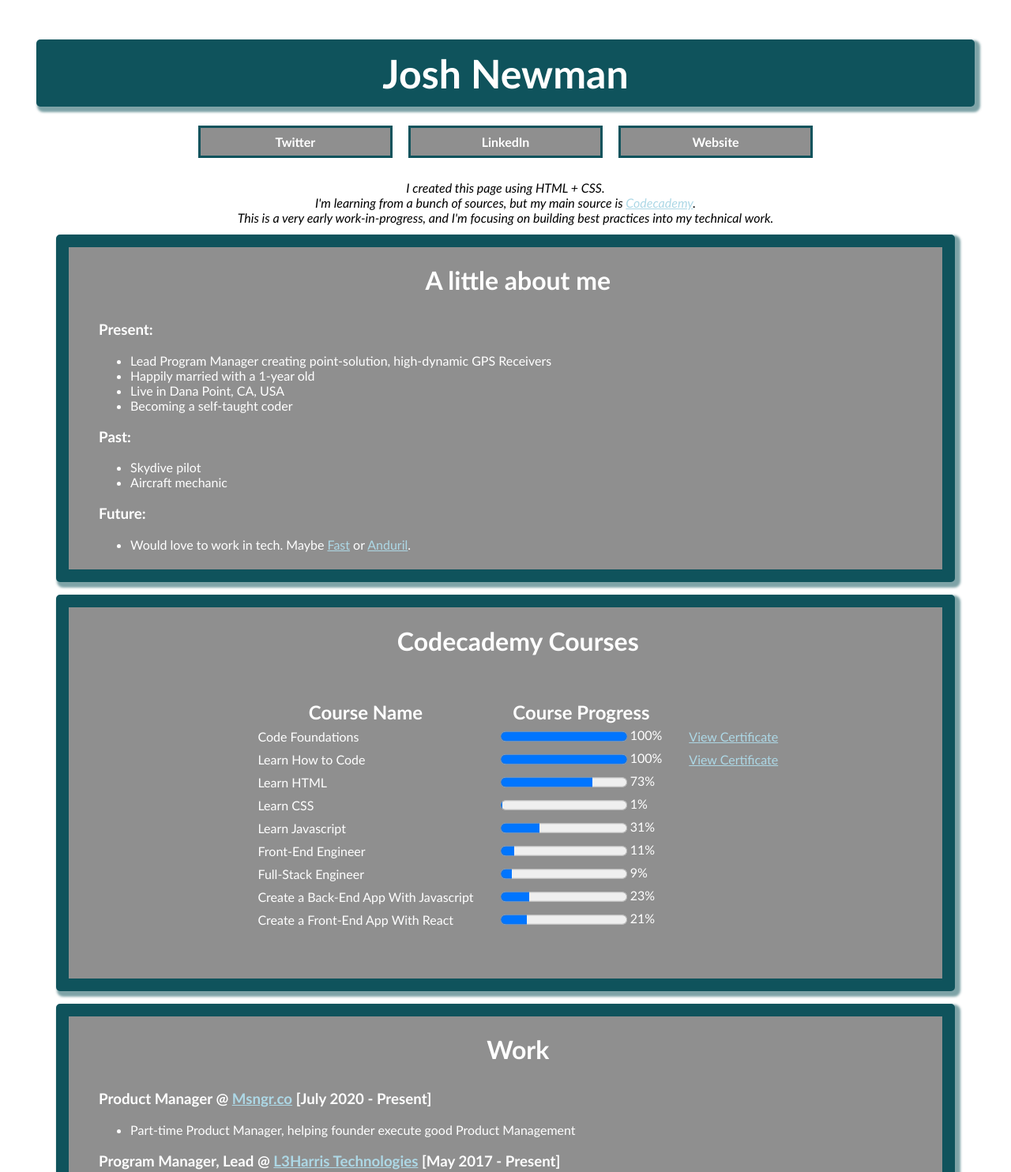
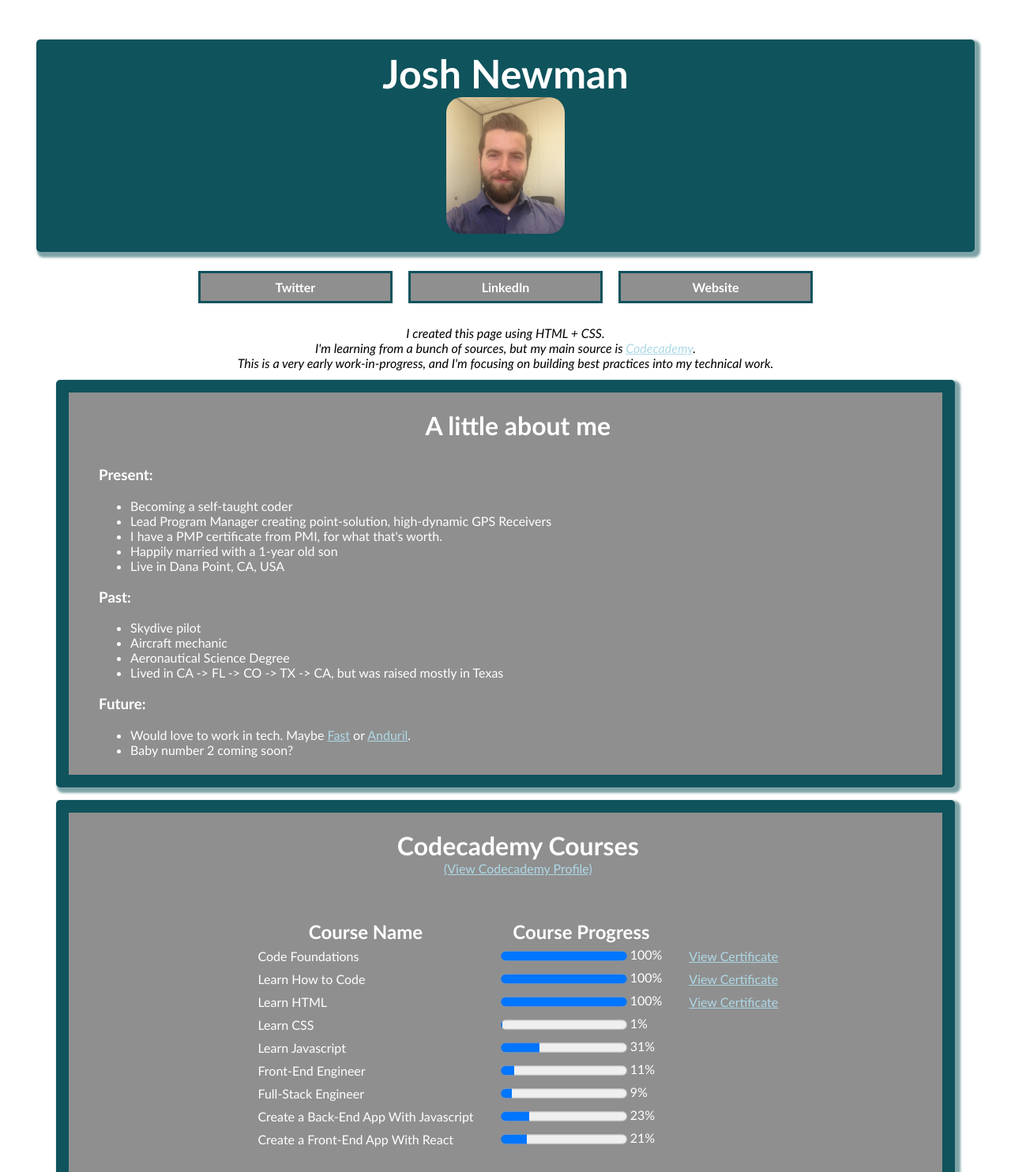
Before and after one commit to JoshMNewman/JoshMNewman.github.io, a plain HTML site: page index.html in a window 1280 px wide. Shown: the top 1484 px of the page at 79% size. Drawn offline with Linux system fonts and the light colour scheme.

Commit message:
added image and finished HTML course

```diff
--- a/Portfolio Site/resources/css/style.css
+++ b/Portfolio Site/resources/css/style.css
@@ -54,6 +54,11 @@ h1 {
   margin-right: 3%;
 }
 
+#profile-photo {
+  width: 150px;
+  border-radius: 20px;
+}
+
 h2 {
   text-align: center;
   font-size: 2em;
@@ -64,7 +69,7 @@ a {
   color: lightblue;
 }
 
-#header-menu {
+nav {
   padding: 0em 2em;
   margin: .5em;
   display: flex;
--- a/index.html
+++ b/index.html
@@ -3,46 +3,52 @@
 <head>
   <title>Portfolio - Josh Newman</title>
   <link rel="stylesheet" type="text/css" href="./Portfolio%20Site/resources/css/style.css">
-  <link href="https://fonts.googleapis.com/css?family=Bungee|Montserrat:200,300" rel="stylesheet">
+  <!-- <link href="https://fonts.googleapis.com/css?family=Bungee|Montserrat:200,300" rel="stylesheet"> -->
   <!-- <link rel="shortcut icon" href="favicon.ico" type="image/x-icon"> -->
 </head>
 <body>
 
 <!-- Header Section -->
 
-<h1>Josh Newman</h1>
-<div id="header-menu">
+<header>
+  <h1>Josh Newman<br><img src="Portfolio Site/IMG_3661.jpeg" id="profile-photo"></h1>
+  <nav>
     <ul id="navbar">
         <li><a href="https://twitter.com/Josh_M_Newman">Twitter</a></li>
         <li><a href="https://www.linkedin.com/in/josh-newman-85443972/">LinkedIn</a></li>
         <li><a href="https://www.joshmnewman.com">Website</a></li>
     </ul>
-</div>
+  </nav>
       <p id="intro-para">
         I created this page using HTML + CSS.
         <br>I'm learning from a bunch of sources, but my main source is <a href="www.codecademy.com">Codecademy</a>.
         <br>This is a very early work-in-progress, and I'm focusing on building best practices into my technical work.
       </p>
+</header>
 
 <!-- Section One -->
-
+<main>
 <section class="section">
   <h2>A little about me</h2>
     <h3>Present:</h3>
       <ul>
+        <li>Becoming a self-taught coder</li>
         <li>Lead Program Manager creating point-solution, high-dynamic GPS Receivers</li>
-        <li>Happily married with a 1-year old</li>
+        <li>I have a PMP certificate from PMI, for what that's worth.</li>
+        <li>Happily married with a 1-year old son</li>
         <li>Live in Dana Point, CA, USA</li>
-        <li>Becoming a self-taught coder</li>
       </ul>
     <h3>Past:</h3>
       <ul>
         <li>Skydive pilot</li>
         <li>Aircraft mechanic</li>
+        <li>Aeronautical Science Degree</li>
+        <li>Lived in CA -> FL -> CO -> TX -> CA, but was raised mostly in Texas</li>
       </ul>
     <h3>Future:</h3>
       <ul>
         <li>Would love to work in tech. Maybe <a href="https://www.fast.co/careers">Fast</a> or <a href="https://www.anduril.com/careers">Anduril</a>.</li>
+        <li>Baby number 2 coming soon?</li>
       </ul>
 </section>
 
@@ -53,6 +59,7 @@
 <!-- URL for codecademy "learn how to code" certificate: https://www.codecademy.com/profiles/JoshMNewman/certificates/11a686a7fd57b8c214f7f92749388d42 -->
 <section class="section">
   <h2>Codecademy Courses</h2>
+  <p style="text-align:center; margin-top: -2em"><a href="https://www.codecademy.com/profiles/JoshMNewman">(View Codecademy Profile)</a></p>
   <table>
     <thead>
         <tr>
@@ -98,12 +105,15 @@
           Learn HTML
         </td>
         <td>
-          <progress max="100" value=73>
+          <progress max="100" value=100>
             <div class="progress-bar">
-              <span style="width: 73%">73%</span>
+              <span style="width: 100%">100%</span>
             </div>
           </progress>
-          <span>73%</span>
+          <span>100%</span>
+        </td>
+        <td>
+          <a href="https://www.codecademy.com/profiles/JoshMNewman/certificates/9eb0741e5ebef1f9f58a53bfac67d3a7">View Certificate</a>
         </td>
       </tr>
       <tr>
@@ -201,7 +211,8 @@
         <li>Average total "Full Time Equivalent" responsibility = 13 people</li>
       </ul>
 </section>
+<hr>
 
-<hr>
+</main>
 </body>
 </html>
```
Also changed, not shown: Portfolio Site/IMG_3661.jpeg (added), 1 other file. Lines whose indentation alone changed are shown as unchanged.
